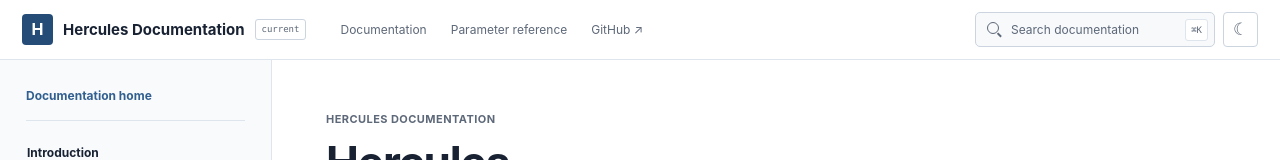
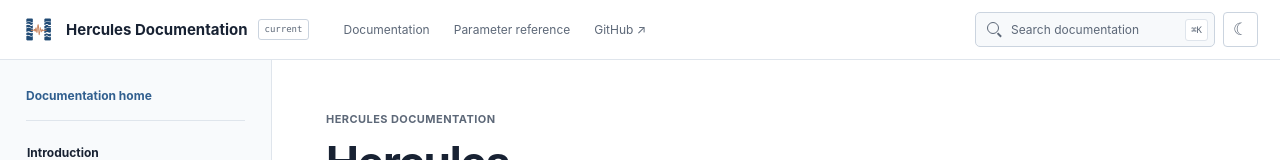
Before and after one commit to Hercules-Suite/Hercules-GPU, a Next.js app in the folder docs-site/: page / in a window 1280 px wide. Shown: the top 160 px of the page. Built offline with nearby package versions, Linux system fonts and the light colour scheme.

Commit message:
Add Hercules mark and Q file layout

```diff
--- a/docs-site/app/components/site-header.tsx
+++ b/docs-site/app/components/site-header.tsx
@@ -1,3 +1,4 @@
+import Image from "next/image";
 import Link from "next/link";
 import { SearchBox } from "./search-box";
 import { ThemeToggle } from "./theme-toggle";
@@ -13,7 +14,7 @@ export function SiteHeader() {
       <div className="headerInner">
         <Link className="brand" href="/" aria-label="Hercules documentation home">
           <span className="brandMark" aria-hidden="true">
-            H
+            <Image src="/hercules-mark.png" alt="" width={34} height={34} priority />
           </span>
           <span className="brandCopy">
             <strong>Hercules Documentation</strong>
--- a/docs-site/app/docs/content.ts
+++ b/docs-site/app/docs/content.ts
@@ -917,10 +917,11 @@ export const docPages: Record<string, DocPageContent> = {
         id: "layout",
         title: "Typical case layout",
         paragraphs: [
-          "Only the inputs enabled by parameters.in are required. Keeping each simulation self-contained makes it easier to move between systems and archive with a publication.",
+          "Only the inputs enabled by parameters.in are required. Keeping each simulation self-contained makes it easier to move between systems and archive with a publication. The qs.in and qp.in quality-factor files are optional, but they must be supplied together when the three-dimensional material model provides Q values.",
         ],
         codeLabel: "directory tree",
-        code: "case/\n├── parameters.in\n├── sourcefiles/\n│   └── source.in\n├── materialfiles/\n│   ├── x.in\n│   ├── y.in\n│   ├── z.in\n│   ├── vs.in\n│   ├── vp.in\n│   ├── rho.in\n│   └── index.in\n├── topography/\n│   └── topography.in\n└── output/",
+        code: "case/\n├── parameters.in\n├── sourcefiles/\n│   └── source.in\n├── materialfiles/\n│   ├── x.in\n│   ├── y.in\n│   ├── z.in\n│   ├── vs.in\n│   ├── vp.in\n│   ├── rho.in\n│   ├── qs.in\n│   ├── qp.in\n│   └── index.in\n├── topography/\n│   └── topography.in\n└── output/",
+        note: "For a 3-D material model, provide qs.in and qp.in as a matched pair with the same number of samples as z.in. If both files are absent, Hercules uses the legacy relations Qs=0.1 Vs and Qp=2 Qs.",
       },
       {
         id: "sources",
--- a/docs-site/app/globals.css
+++ b/docs-site/app/globals.css
@@ -89,16 +89,12 @@ code { font-family: var(--font-mono); }
 }
 
 .brandMark {
-  width: 31px;
-  height: 31px;
-  border-radius: 4px;
-  display: grid;
-  place-items: center;
-  color: #fff;
-  background: var(--accent-strong);
-  font-size: 16px;
-  font-weight: 700;
+  width: 34px;
+  height: 34px;
+  display: block;
+  flex: 0 0 auto;
 }
+.brandMark img { display: block; width: 100%; height: 100%; object-fit: contain; }
 
 .brandCopy { display: grid; line-height: 1; }
 .brandCopy strong { color: var(--ink-strong); font-size: 15px; font-weight: 650; }
@@ -440,7 +436,7 @@ code { font-family: var(--font-mono); }
 }
 
 @media (max-width: 460px) {
-  .brandMark { width: 29px; height: 29px; }
+  .brandMark { width: 31px; height: 31px; }
   .brandCopy strong { max-width: 112px; overflow: hidden; text-overflow: ellipsis; }
   .docSection h2 { font-size: 21px; }
   .tableWrap { margin-inline: -3px; }
--- a/docs-site/app/layout.tsx
+++ b/docs-site/app/layout.tsx
@@ -16,6 +16,10 @@ export async function generateMetadata(): Promise<Metadata> {
     },
     description:
       "Technical documentation for Hercules linear, nonlinear/plastic, and coupled-physics seismic simulations.",
+    icons: {
+      icon: "/hercules-mark.png",
+      apple: "/hercules-mark.png",
+    },
     metadataBase: base,
     openGraph: {
       title: "Hercules Documentation",
```
Also changed, not shown: docs-site/public/hercules-mark.png (added), 1 other file (tests, documents, lock files or other folders).
